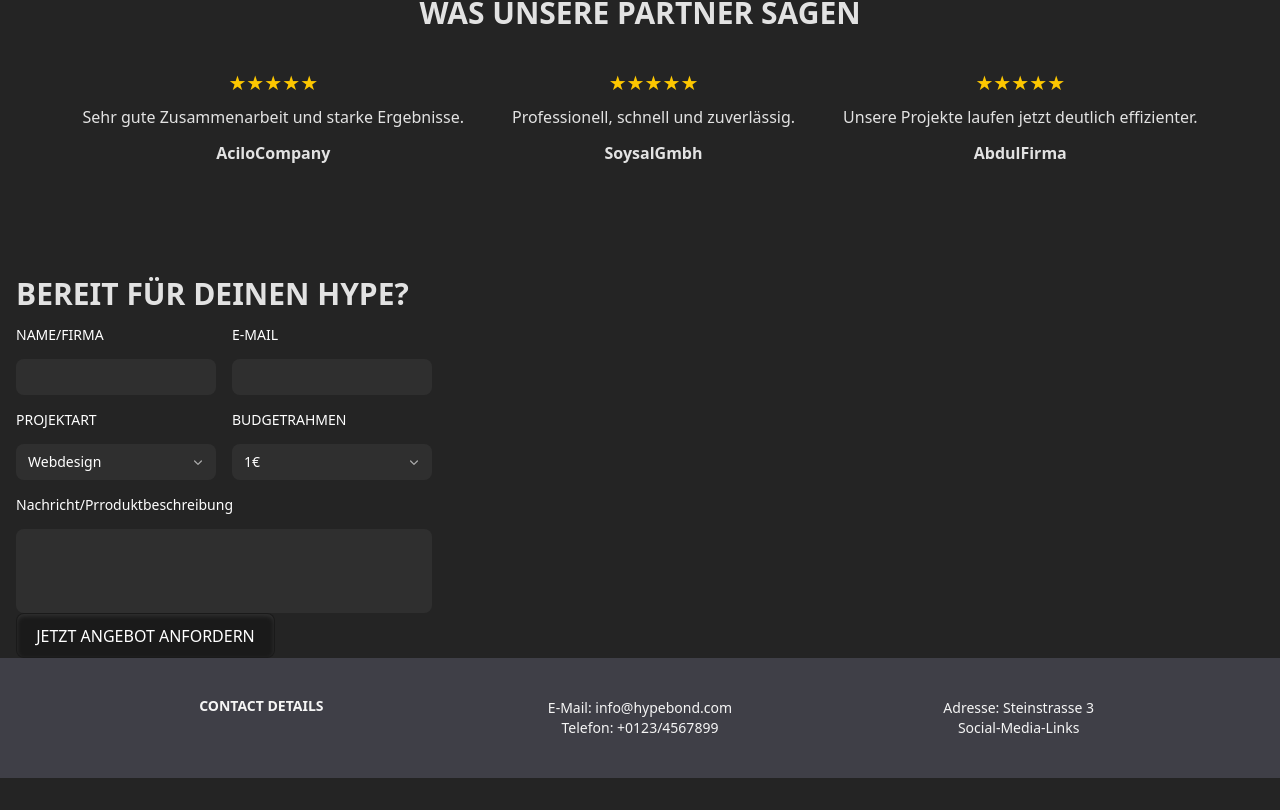
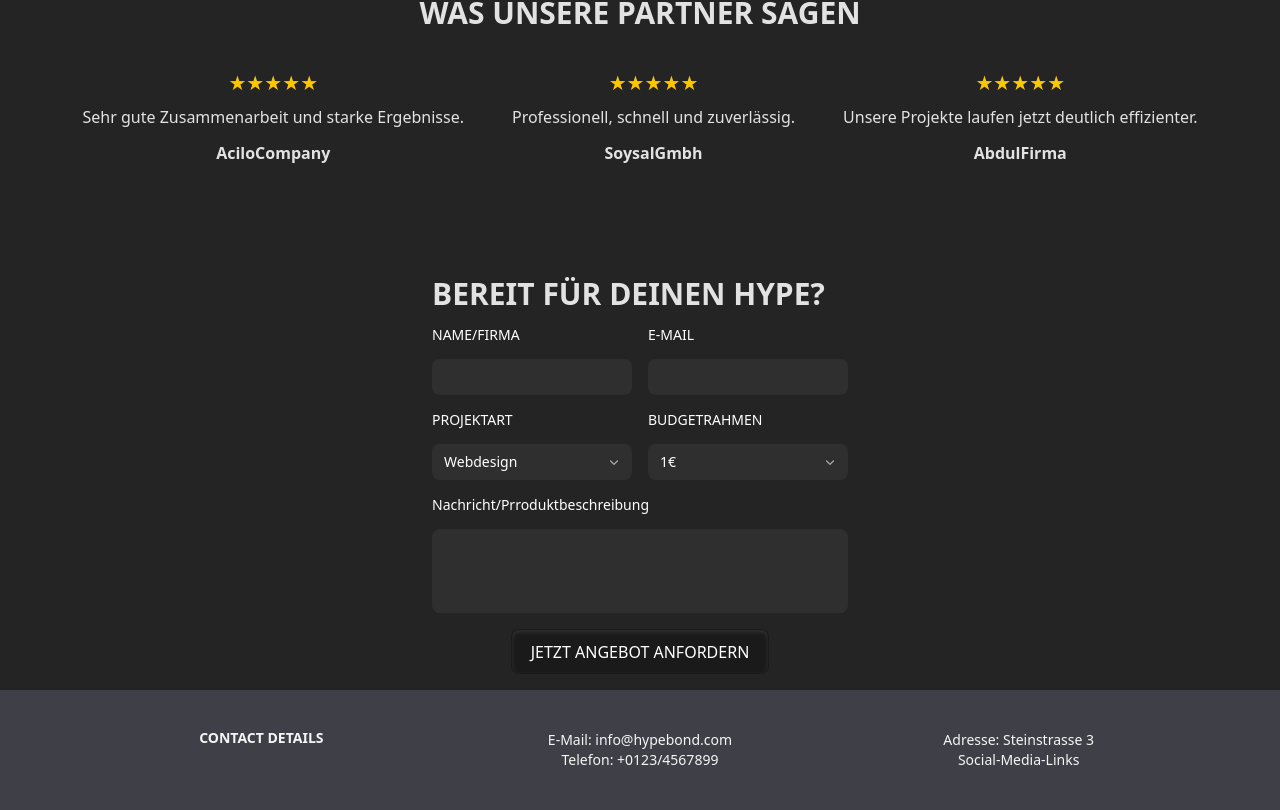
Before and after one commit to agwadabe/LandingPage-HYPE-BEYOND, a React (Vite) app in the folder HypeBeyond-LandingPage/: page / in a window 1280 px wide. Shown: the part 868-1678 px from the top of the page. Before the commit the page ends 1646 px from the top, so only its background shows below. Built offline with nearby package versions, Linux system fonts and the light colour scheme.

Commit message:
Button mittig

```diff
--- a/HypeBeyond-LandingPage/src/components/UserInputs.jsx
+++ b/HypeBeyond-LandingPage/src/components/UserInputs.jsx
@@ -13,7 +13,7 @@ import React from "react";
 
 const UserInputs = () => {
   return (
-    <form className="mt-12 text-left">
+    <form className="mt-12 text-left flex justify-center">
       <div className="w-full max-w-md px-4">
         <h2 className="text-3xl font-bold text-nowrap mb-3">
           BEREIT FÜR DEINEN HYPE?
@@ -112,7 +112,7 @@ const UserInputs = () => {
             rows={3}
           />
         </Field>
-        <Button className="inline-flex items-center  gap-2 rounded-md bg-gray-700 px-3 py-1.5 text-sm/6 font-semibold text-white shadow-inner shadow-white/10 focus:not-data-focus:outline-none data-focus:outline data-focus:outline-white data-hover:bg-gray-600 data-open:bg-gray-700">
+        <Button className="mx-auto mt-4 mb-4 flex w-fit items-center gap-2 rounded-md bg-gray-700 px-3 py-1.5 text-sm/6 font-semibold text-white shadow-inner shadow-white/10 focus:not-data-focus:outline-none data-focus:outline data-focus:outline-white data-hover:bg-gray-600 data-open:bg-gray-700">
           JETZT ANGEBOT ANFORDERN
         </Button>
       </div>
```
